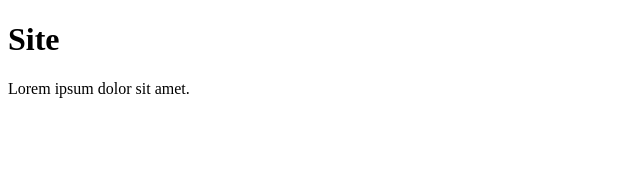
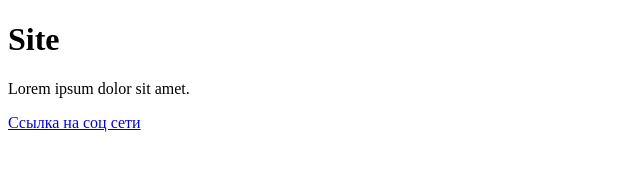
Before and after one commit to mayainni/Kuznetsov_Repository_IT-, a plain HTML site: page index.html in a window 1280 px wide. Shown: the whole page, without its empty margins (0-640 px from the left). Drawn offline with Linux system fonts and the light colour scheme.

Commit message:
[SWE-1] Завершил html

```diff
--- a/index.html
+++ b/index.html
@@ -8,6 +8,6 @@
 <body>
     <header><h1>Site</h1></header>
     <nav><p>Lorem ipsum dolor sit amet.</p></nav>
-
+    <footer><a href="vk.com">Ссылка на соц сети</a></footer>
 </body>
 </html>
```
